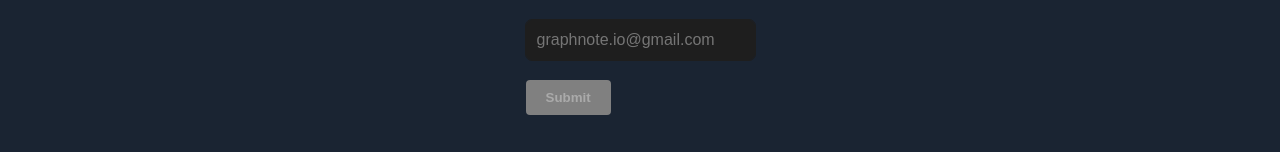
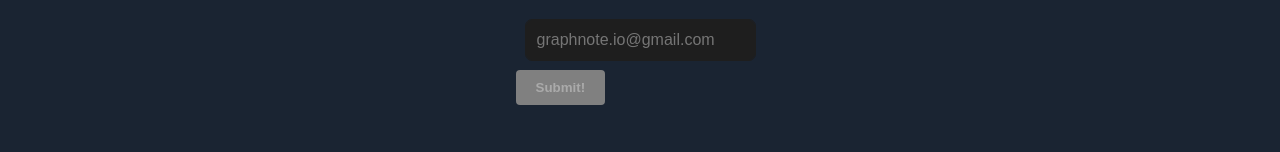
Before and after one commit to graphnote-app/graphnote.app, a Next.js app: page / in a window 1280 px wide. Shown: the part 1339-1491 px from the top of the page. Built offline with nearby package versions, Linux system fonts and the light colour scheme.

Commit message:
Try button instead of input

```diff
--- a/components/Email.tsx
+++ b/components/Email.tsx
@@ -20,12 +20,13 @@ export const Email = () => {
           onChange={onEmailChange}
         >
         </input>
-        <input
+        <button
           className={styles.formSubmit}
           type="submit"
           disabled={!enabled}
         >
-        </input>
+          Submit!
+        </button>
       </form>
     </div>
   )
```
Also changed, not shown: styles/Email.module.css (line endings or trailing spaces).
